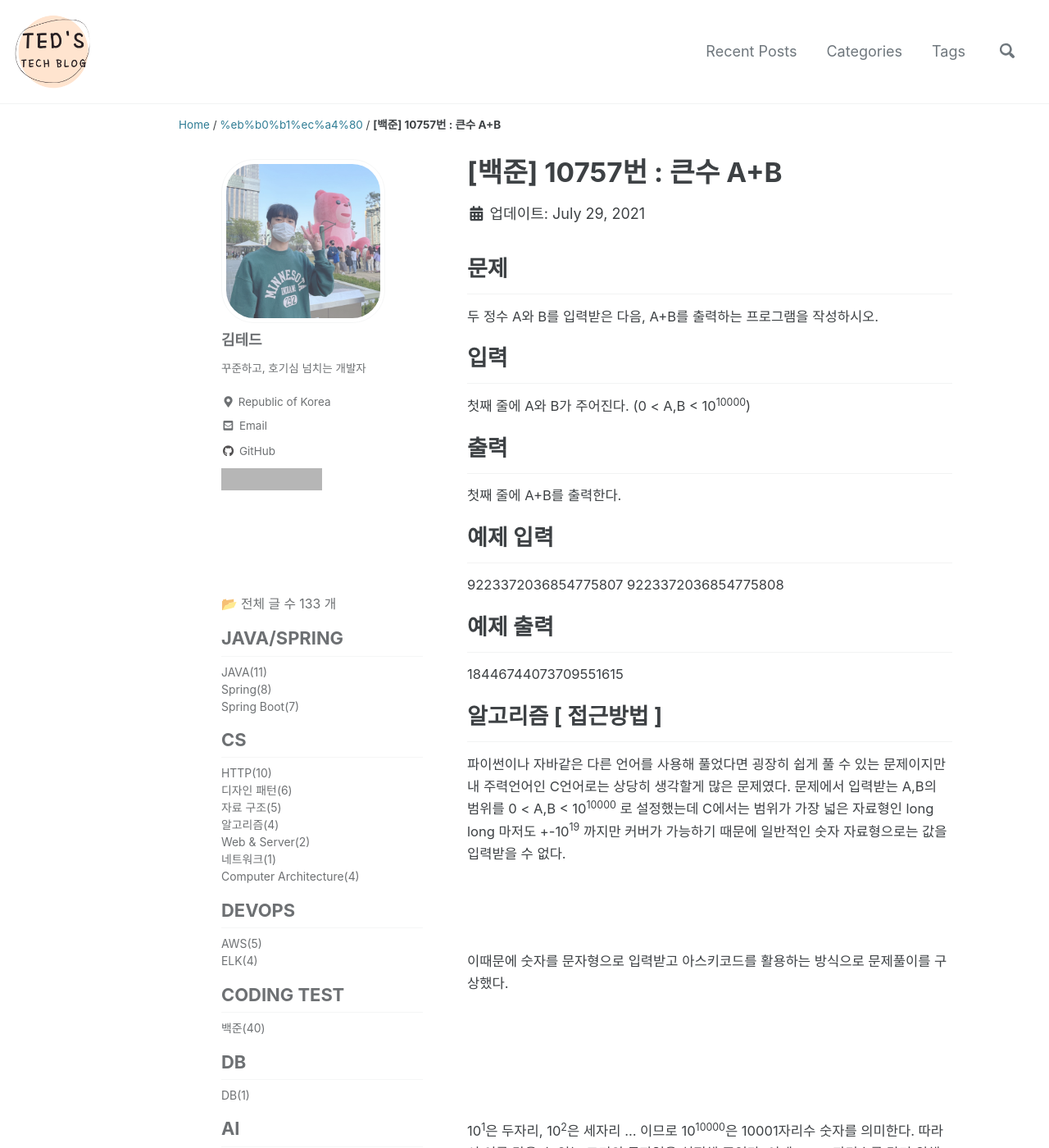
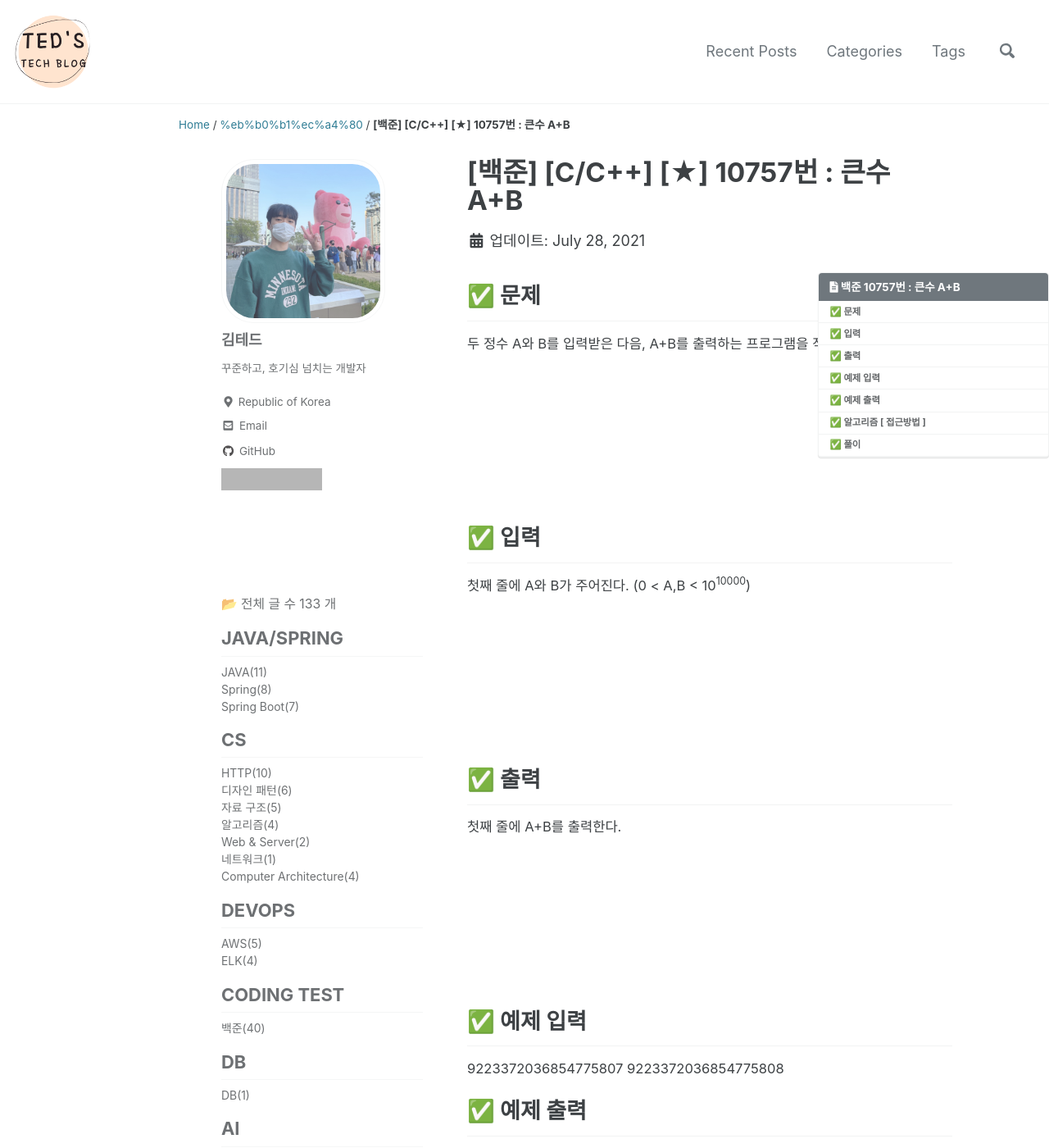
Before and after one commit to idkim97/idkim97.github.io, a Jekyll site: the page built from _posts/2021-07-28-백준10757번.md, in a window 1280 px wide and 1400 px high. Shown: the whole window at 82% size. Built offline with Jekyll 4.4.1, drawn with Linux system fonts in a browser that asks for light colours; cached includes are drawn as plain includes; some web fonts are replaced; comment, search, counter and statistics services are not loaded; some of the changed text lies outside the part shown; grey boxes are pictures that could not be loaded.

Commit message:
Update 2021-07-28-백준10757번.md

````diff
--- a/_posts/2021-07-28-백준10757번.md
+++ b/_posts/2021-07-28-백준10757번.md
@@ -1,6 +1,11 @@
 ---
-title: "[백준] 10757번 : 큰수 A+B"
-date: 2021-07-28 20:00:00 -0400
+published : true
+title: "[백준] [C/C++] [★] 10757번 : 큰수 A+B"
+date: 2021-07-28 20:00:00
+toc: true
+toc_sticky: true
+toc_label: "백준 10757번 : 큰수 A+B"
+description: "백준 10757번 : 큰수 A+B 풀이"
 categories:
 - 백준
 tags:
@@ -8,37 +13,45 @@
 - 알고리즘
 - 단계별 풀어보기
 ---
-## 문제
+
+## ✅ 문제
 두 정수 A와 B를 입력받은 다음, A+B를 출력하는 프로그램을 작성하시오.
 
-## 입력
+<br><br><br><br><br><br>
+
+## ✅ 입력
 첫째 줄에 A와 B가 주어진다. (0 < A,B < 10<sup>10000</sup>)
 
-## 출력
+<br><br><br><br><br><br>
+
+## ✅ 출력
 첫째 줄에 A+B를 출력한다.
 
-## 예제 입력
+<br><br><br><br><br><br>
+
+## ✅ 예제 입력
 9223372036854775807 9223372036854775808
 
-## 예제 출력
+## ✅ 예제 출력
 18446744073709551615
 
+<br><br><br><br><br><br>
 
-## 알고리즘 [ 접근방법 ]
+## ✅ 알고리즘 [ 접근방법 ]
 
 파이썬이나 자바같은 다른 언어를 사용해 풀었다면 굉장히 쉽게 풀 수 있는 문제이지만 내 주력언어인 C언어로는 상당히 생각할게 많은 문제였다. 문제에서 입력받는 A,B의 범위를 0 < A,B < 10<sup>10000</sup> 로 설정했는데 C에서는 범위가 가장 넓은 자료형인 long long 마저도 +-10<sup>19</sup> 까지만 커버가 가능하기 때문에 일반적인 숫자 자료형으로는 값을 입력받을 수 없다.
-<br><br><br><br>
+<br><br>
 
 이때문에 숫자를 문자형으로 입력받고 아스키코드를 활용하는 방식으로 문제풀이를 구상했다.
 
-<br><br><br><br>
+<br><br>
 
 10<sup>1</sup>은 두자리, 10<sup>2</sup>은 세자리 ... 이므로 10<sup>10000</sup>은 10001자리수 숫자를 의미한다. 따라서 이를 담을 수 있는 크기의 문자열을 설정해 주었다. 이때 10001자리수를 담기 위해서는 배열의 크기는 하나 더 큰 10002로 설정해줘야 한다. res는 최종 결과를 담을 문자열이다.
 ```c
 char arr1[10002] = { 0 }, arr2[10002] = { 0 }, res[10002] = { 0 };
 ```
 
-<br><br><br><br>
+<br><br>
 
 보통 덧셈을 할때는 일의자리 부터 더한다음 합이 10이 넘어가면 다음자리에 1을 더해주는 방식으로 진행되는데 이를 구현하기 위해 문자열을 뒤집어주는 reverse함수를 만들었다.
 ```c
@@ -54,7 +67,7 @@
 ```
 그리 어려운 코드는 아니지만 reverse함수는 어디에서나 쉽게 활용될 수 있으므로 기억해두는게 좋다.
 
-<br><br><br><br>
+<br><br>
 
 다음으로 덧셈은 for문을 돌면서 자리마다 더해질 텐데 for문을 몇번 돌려야 할지 결정하는 기준은 입력받은 문자열의 자리수이다. 더 긴 자리수 만큼 for문이 실행되어야 하므로 이를 결정하기 위해 두 문자열중 어떤게 더 긴 문자열인지 판별하고 이를 저장해준다.
 ```c
@@ -64,7 +77,7 @@
 int len = len1 > len2 ? len1 : len2;
 ```
 
-<br><br><br><br>
+<br><br>
 다음으로 이 문제의 핵심 부분이라고 볼 수 있는 덧셈 파트이다. 문자를 숫자로바꾸기 위해 각 자리수에서 '0'을 빼준뒤 더하는것을 기본으로 한다.
 이때 두 수의 합이 10보다 크거나 같게되는 경우 다음 자리수에 1을 더해줘야 하므로 carry라는 변수를 하나 사용한다.
 ```c
@@ -75,41 +88,44 @@
 		else carry = 0;
 ```
 
-<br><br><br><br>
+<br><br>
 
 그다음 숫자로 바뀐 해당 문자를 다시 문자로 바꿔주기 위해 '0'을 더해주고 res에 저장한다.
 ```c
 res[i] = sum % 10 + '0';
 ```
 
-<br><br><br><br>
+<br><br>
 
 여기서 한가지 예외처리를 해줄것이 있는데 바로 두 문자열의 자리수가 다른경우이다. 다음 이미지를 보면 이해가 빠를 것이다.
 
-![enter image description here](https://github.com/idkim97/idkim97.github.io/blob/master/img/%EB%8D%A7%EC%85%88.jpg?raw=true)
+<p align="center">
+<img src="https://github.com/idkim97/idkim97.github.io/blob/master/img/덧셈.jpg?raw=true" style="width:862px; height:auto" alt="백준 10757">
+</p>
 
 12345 + 1234를 하는 과정인데 reverse함수 처리하면 그림의 아래 부분과 같다. 이렇게 되면 배열 4번째에서 1과 null값을 더하게 된다.
 그런데 위의 sum코드에서 각 숫자마다 '0'을 빼줬으므로 이런경우 sum이 음수가 된다. ( null의 ASCII값 : 0 , '0'의 ASCII값 : 48 )
 
->  '1' - '0' + null - '0'
->  // 49 - 48 + 0 - 48로 음수가 된다.
+>  '1' - '0' + null - '0' = -47
+>   49 - 48 + 0 - 48 = -47로 음수가 된다.
 
-<br><br><br><br>
+<br><br>
 
 따라서  sum이 음수일 경우 '0'을 더해주는 예외처리를 해준다.
 ```c
 while (sum < 0) sum += '0';
 ```
 
-<br><br><br><br>
+<br><br>
 
 한가지 예외처리가 또있다. 가장 큰 자리수의 합이 10이 넘을 경우 배열의 마지막에 1을 추가해줘야만 한다.
 ```c
 if (carry == 1) res[len] = '1';
 ```
 
+<br><br><br><br><br><br>
 
-## 풀이
+## ✅ 풀이
 ```c
 #define _CRT_SECURE_NO_WARNINGS
 #include <stdio.h>
@@ -163,3 +179,5 @@
 }
 
 ```
+
+<br><br><br>
````
